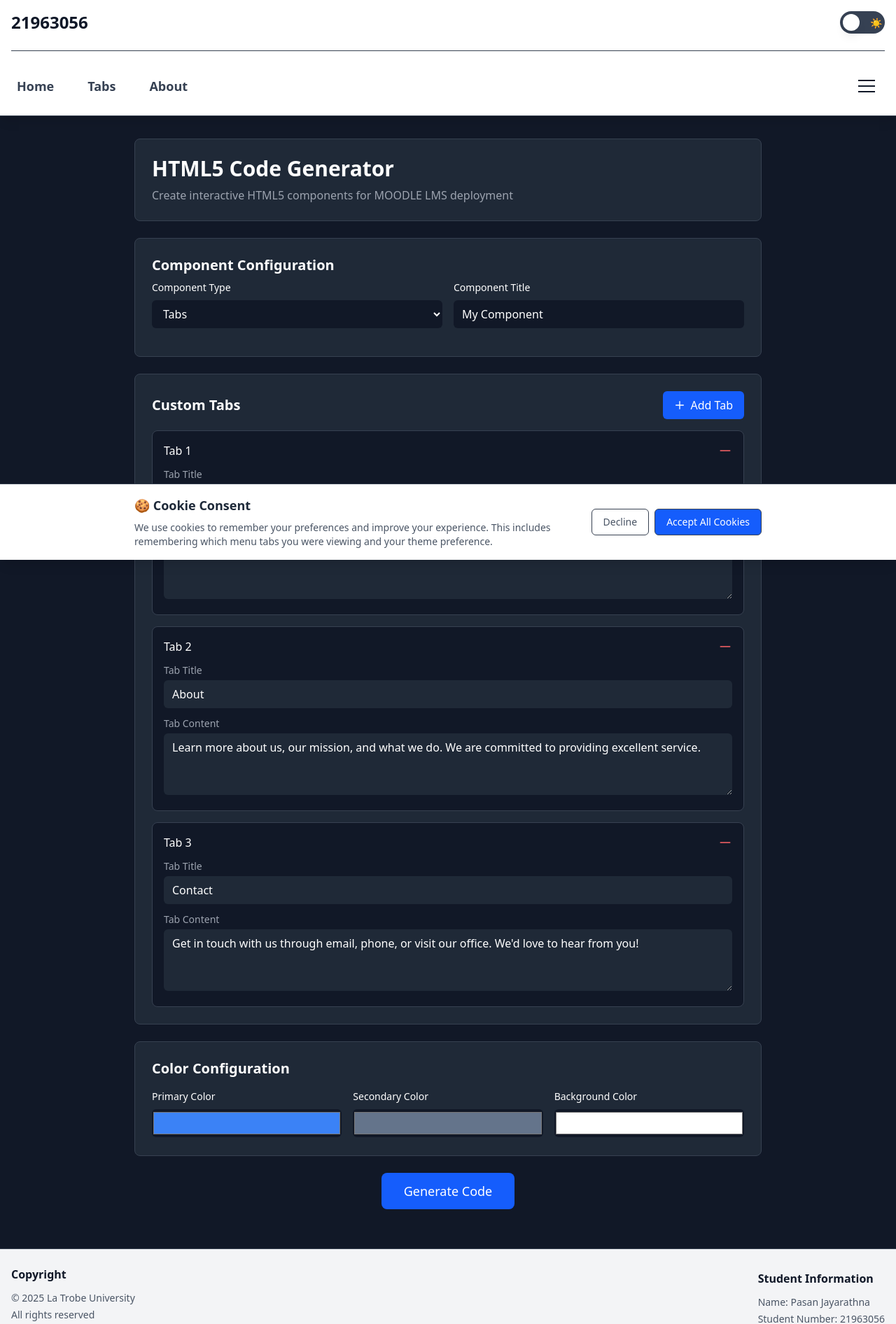
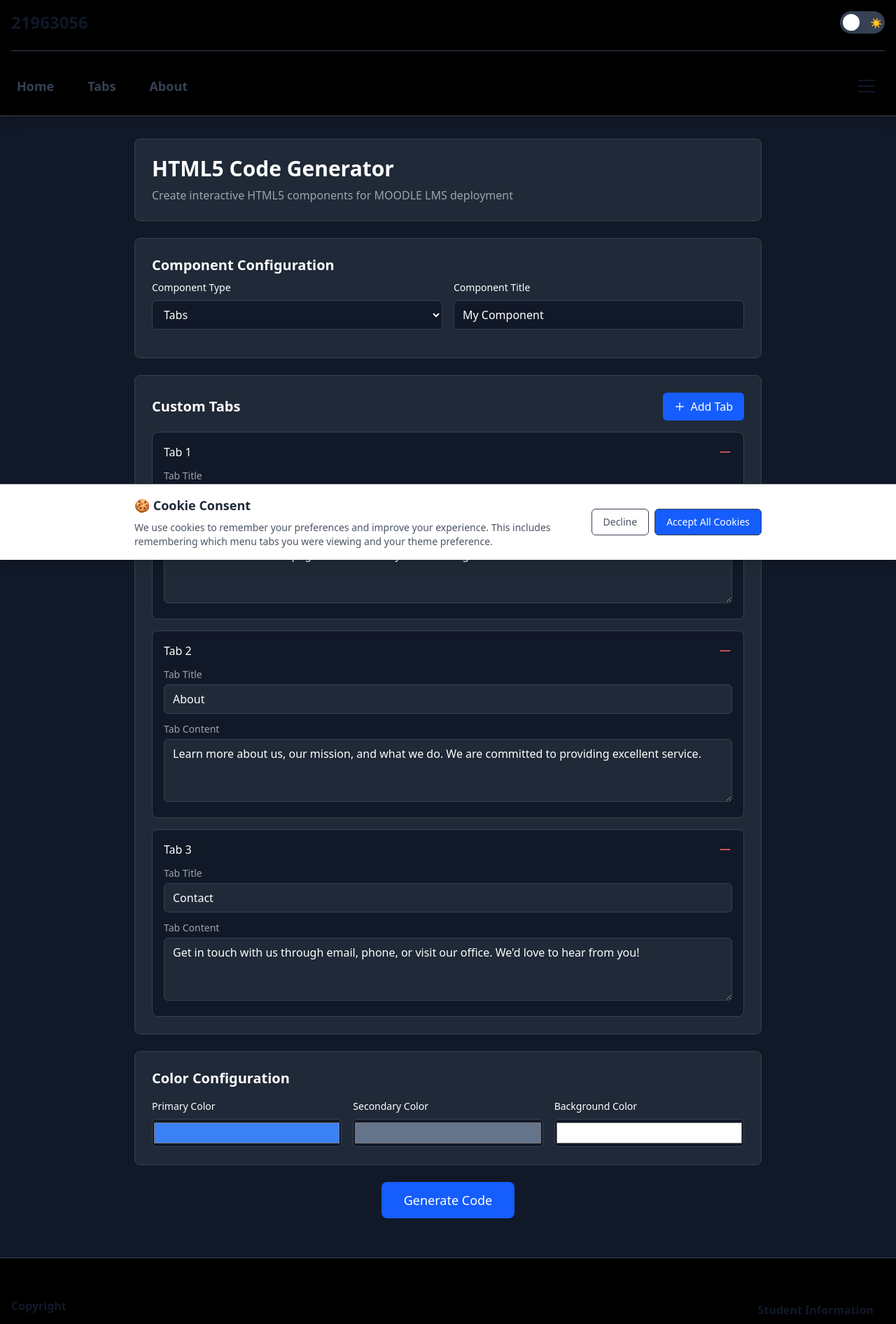
Before and after one commit to PJ-Cipher/CWA_Assignment, a Next.js app: page /components in a window 1280 px wide. Shown: the top 1892 px of the page at 70% size. Built offline with nearby package versions, Linux system fonts and the light colour scheme.

Commit message:
final touches

```diff
--- a/app/components/Footer.tsx
+++ b/app/components/Footer.tsx
@@ -17,7 +17,7 @@ export default function Footer() {
   }, []);
 
   return (
-    <footer className="bg-gray-100 dark:bg-gray-900 text-gray-900 dark:text-white border-t border-gray-200 dark:border-gray-700">
+    <footer className="bg-black text-white py-8 border-t border-gray-700">
       <div className="container mx-auto px-4 py-6">
         <div className="flex flex-col md:flex-row justify-between items-start md:items-center space-y-4 md:space-y-0 md:space-x-8">
           {/* Copyright Section */}
--- a/app/components/VideoTutorial.tsx
+++ b/app/components/VideoTutorial.tsx
@@ -20,7 +20,7 @@ export default function VideoTutorial({
     return (
       <div className="bg-gray-100 dark:bg-gray-800 p-8 rounded-lg shadow-md border border-gray-200 dark:border-gray-700">
         <h2 className="text-2xl font-semibold text-gray-900 dark:text-white mb-6 text-center">
-          🎥 {videoTitle}
+          {videoTitle}
         </h2>
 
         <div className="space-y-6">
@@ -83,7 +83,7 @@ export default function VideoTutorial({
   return (
     <div className="bg-gray-100 dark:bg-gray-800 p-8 rounded-lg shadow-md border border-gray-200 dark:border-gray-700">
       <h2 className="text-2xl font-semibold text-gray-900 dark:text-white mb-6 text-center">
-        🎥 {videoTitle}
+        {videoTitle}
       </h2>
 
       <div className="space-y-6">
--- a/app/components/header.tsx
+++ b/app/components/header.tsx
@@ -23,7 +23,7 @@ export default function Header() {
   };
 
   return (
-    <header className="bg-white dark:bg-gray-900 text-gray-900 dark:text-white shadow-lg relative border-b border-gray-200 dark:border-gray-700" role="banner">
+    <header className="bg-black text-white shadow-lg relative border-b border-gray-700" role="banner">
       <div className="container mx-auto px-4 py-4">
         {/* Top Section - Student Number */}
         <div className="flex items-center justify-between mb-6">
--- a/app/components/page.tsx
+++ b/app/components/page.tsx
@@ -144,7 +144,7 @@ export default function Components() {
                 <select
                   value={componentType}
                   onChange={(e) => setComponentType(e.target.value)}
-                  className="w-full px-3 py-2 rounded-md focus:outline-none focus:ring-2 focus:ring-blue-500"
+                  className="w-full px-3 py-2 rounded-md focus:outline-none focus:ring-2 focus:ring-blue-500 border"
                   style={{ backgroundColor: 'var(--background)', borderColor: 'var(--border)', color: 'var(--foreground)' }}
                 >
                   <option value="Tabs">Tabs</option>
@@ -160,7 +160,7 @@ export default function Components() {
                   type="text"
                   value={componentTitle}
                   onChange={(e) => setComponentTitle(e.target.value)}
-                  className="w-full px-3 py-2 rounded-md focus:outline-none focus:ring-2 focus:ring-blue-500"
+                  className="w-full px-3 py-2 rounded-md focus:outline-none focus:ring-2 focus:ring-blue-500 border"
                   style={{ backgroundColor: 'var(--background)', borderColor: 'var(--border)', color: 'var(--foreground)' }}
                   placeholder="Enter component title"
                 />
@@ -207,7 +207,7 @@ export default function Components() {
                         type="text"
                         value={tab.title}
                         onChange={(e) => updateTab(tab.id, 'title', e.target.value)}
-                        className="w-full px-3 py-2 rounded-md focus:outline-none focus:ring-2 focus:ring-blue-500 resize-vertical"
+                        className="w-full px-3 py-2 rounded-md focus:outline-none focus:ring-2 focus:ring-blue-500 border"
                         style={{ backgroundColor: 'var(--card)', borderColor: 'var(--border)', color: 'var(--card-foreground)' }}
                       />
                     </div>
@@ -218,7 +218,7 @@ export default function Components() {
                         value={tab.content}
                         onChange={(e) => updateTab(tab.id, 'content', e.target.value)}
                         rows={3}
-                        className="w-full px-3 py-2 rounded-md focus:outline-none focus:ring-2 focus:ring-blue-500 resize-vertical"
+                        className="w-full px-3 py-2 rounded-md focus:outline-none focus:ring-2 focus:ring-blue-500 border"
                         style={{ backgroundColor: 'var(--card)', borderColor: 'var(--border)', color: 'var(--card-foreground)' }}
                       />
                     </div>
@@ -239,7 +239,7 @@ export default function Components() {
                   type="color"
                   value={primaryColor}
                   onChange={(e) => setPrimaryColor(e.target.value)}
-                  className="w-full h-10 rounded-md cursor-pointer"
+                  className="w-full h-10 rounded-md cursor-pointer border"
                   style={{ backgroundColor: 'var(--background)', borderColor: 'var(--border)' }}
                 />
               </div>
@@ -250,7 +250,7 @@ export default function Components() {
                   type="color"
                   value={secondaryColor}
                   onChange={(e) => setSecondaryColor(e.target.value)}
-                  className="w-full h-10 rounded-md cursor-pointer"
+                  className="w-full h-10 rounded-md cursor-pointer border"
                   style={{ backgroundColor: 'var(--background)', borderColor: 'var(--border)' }}
                 />
               </div>
@@ -261,7 +261,7 @@ export default function Components() {
                   type="color"
                   value={backgroundColor}
                   onChange={(e) => setBackgroundColor(e.target.value)}
-                  className="w-full h-10 rounded-md cursor-pointer"
+                  className="w-full h-10 rounded-md cursor-pointer border"
                   style={{ backgroundColor: 'var(--background)', borderColor: 'var(--border)' }}
                 />
               </div>
--- a/app/page.tsx
+++ b/app/page.tsx
@@ -22,31 +22,31 @@ export default function Home() {
               <ul className="space-y-2" style={{ color: 'var(--muted-foreground)' }}>
                 <li className="flex items-center">
                   <span className="w-2 h-2 bg-green-500 rounded-full mr-3"></span>
-                  Carousel & Tabs
+                  Interactive Tabs Component
                 </li>
                 <li className="flex items-center">
                   <span className="w-2 h-2 bg-green-500 rounded-full mr-3"></span>
-                  Accordion & Modal/Popup
+                  HTML5 Code Generator
                 </li>
                 <li className="flex items-center">
                   <span className="w-2 h-2 bg-green-500 rounded-full mr-3"></span>
-                  Dropdown & Tooltip
+                  Custom Color Configuration
                 </li>
                 <li className="flex items-center">
                   <span className="w-2 h-2 bg-green-500 rounded-full mr-3"></span>
-                  Progress Bar & Range Slider
+                  Export to HTML/JS
                 </li>
                 <li className="flex items-center">
                   <span className="w-2 h-2 bg-green-500 rounded-full mr-3"></span>
-                  Date Picker & Alerts
+                  MOODLE LMS Integration
                 </li>
                 <li className="flex items-center">
                   <span className="w-2 h-2 bg-green-500 rounded-full mr-3"></span>
-                  Lightbox & Canvas
+                  Responsive Design
                 </li>
                 <li className="flex items-center">
                   <span className="w-2 h-2 bg-green-500 rounded-full mr-3"></span>
-                  CSS Animations & Mermaid
+                  Dark/Light Theme Support
                 </li>
               </ul>
             </div>
@@ -90,7 +90,7 @@ export default function Home() {
                 href="/components"
                 className="bg-blue-600 text-white px-6 py-3 rounded-lg hover:bg-blue-700 transition-colors"
               >
-                View Components
+                View Tabs
               </Link>
               <Link
                 href="/about"
```
Also changed, not shown: 1 other file (tests, documents, lock files or other folders).
